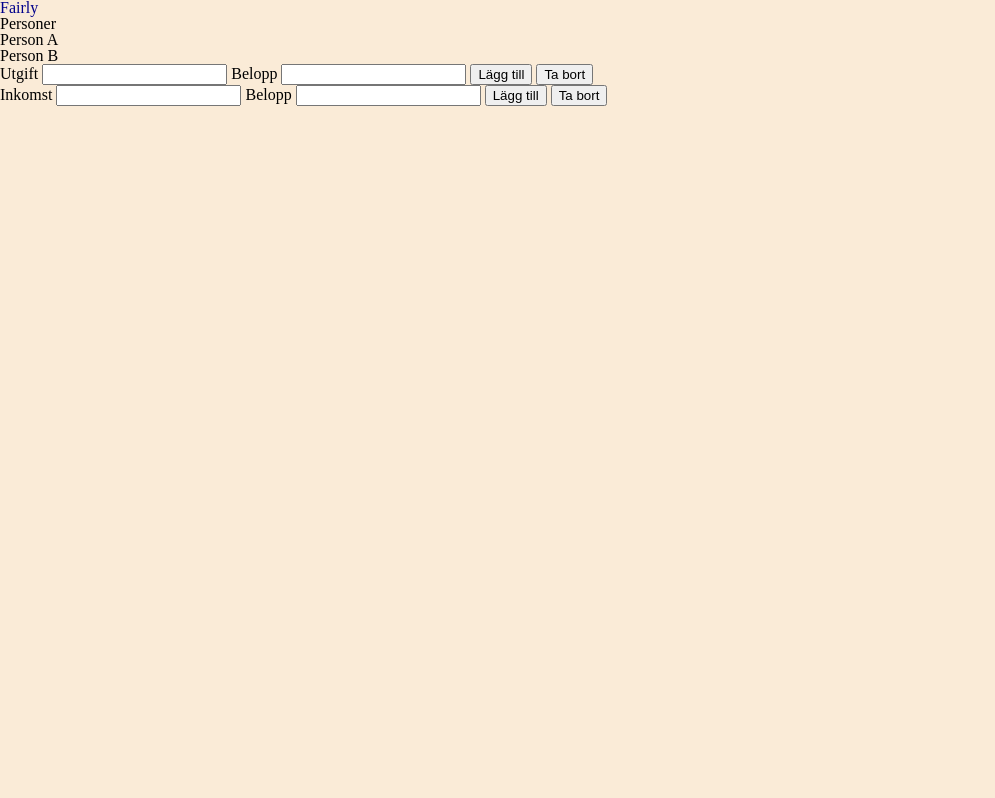
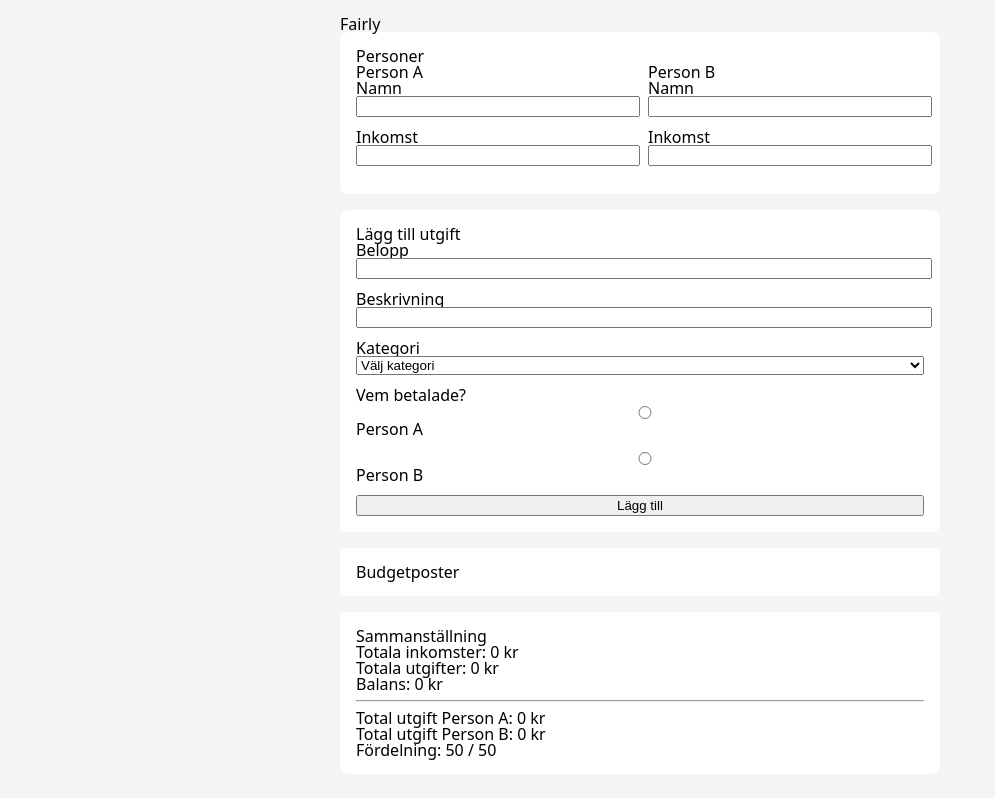
Before and after one commit to jenniemodd/fairly-app, a website built with Vite: page index.html in a window 1280 px wide. Shown: the whole page, without its empty margins (0-995 px from the left). Built offline with nearby package versions, Linux system fonts and the light colour scheme.

Commit message:
css och justering av html

```diff
--- a/index.html
+++ b/index.html
@@ -2,46 +2,124 @@
 <html lang="en">
   <head>
     <meta charset="UTF-8" />
-    <title>fed25d-js-inl-2-budget-app-jenniemodd</title>
+  <meta name="viewport" content="width=device-width, initial-scale=1.0" />
+  <title>Fairly</title>
+  <link rel="stylesheet" href="style.css" />
 </head>
 <body>
+
+  <!-- App container -->
+  <main class="app">
+
+    <!-- Header -->
+    <header class="app-header">
       <h1>Fairly</h1>
-    <form>
+    </header>
+
+    <!-- Personer / inställningar -->
+    <section class="persons">
+      <h2>Personer</h2>
+
+      <div class="person-cards">
+
+        <div class="person-card">
+          <h3>Person A</h3>
           <label>
+            Namn
+            <input type="text" id="personA-name" />
+          </label>
+          <label>
+            Inkomst
+            <input type="number" id="personA-income" />
+          </label>
+        </div>
 
+        <div class="person-card">
+          <h3>Person B</h3>
+          <label>
+            Namn
+            <input type="text" id="personB-name" />
+          </label>
+          <label>
+            Inkomst
+            <input type="number" id="personB-income" />
+          </label>
+        </div>
 
-<h2>Personer</h2>
-<p>Person A</p>
-<p>Person B</p>
-  <section class="expense-input">
-        <span>Utgift</span>
-        <input type="text" name="expense" />
+      </div>
+    </section>
+
+    <!-- Lägg till utgift -->
+    <section class="add-expense">
+      <h2>Lägg till utgift</h2>
+
+      <form id="expense-form">
+        <label>
+          Belopp
+          <input type="number" id="expense-amount" required />
         </label>
 
         <label>
-        <span>Belopp</span>
-        <input type="number" name="amount" class="amount-input"/>
-        <button type="submit" id="register">Lägg till</button>
-         <button type="button" id="remove">Ta bort</button>
-      </label>
-    </section>
-      <label>
-          <section class="income-input">
-        <span>Inkomst</span>
-        <input type="text" name="income" />
+          Beskrivning
+          <input type="text" id="expense-description" required />
         </label>
 
         <label>
-        <span>Belopp</span>
-        <input type="number" name="amount" />
-        <button type="submit" id="register">Lägg till</button>
-        <button type="button" id="remove">Ta bort</button>
-      </section>
+          Kategori
+          <select id="expense-category">
+            <option value="">Välj kategori</option>
+          </select>
         </label>
 
+        <fieldset>
+          <legend>Vem betalade?</legend>
+          <label>
+            <input type="radio" name="paidBy" value="A" required />
+            Person A
+          </label>
+          <label>
+            <input type="radio" name="paidBy" value="B" />
+            Person B
+          </label>
+        </fieldset>
 
+        <button type="submit">Lägg till</button>
+      </form>
+    </section>
 
-    </form>
+    <!-- Budgetposter -->
+    <section class="budget-posts">
+      <h2>Budgetposter</h2>
+
+      <ul id="posts-list">
+        <!-- Renderas via JavaScript -->
+      </ul>
+    </section>
+
+    <!-- Sammanställning -->
+    <section class="summary">
+      <h2>Sammanställning</h2>
+
+      <p>Totala inkomster: <span id="total-income">0</span> kr</p>
+      <p>Totala utgifter: <span id="total-expense">0</span> kr</p>
+
+      <p class="balance">
+        Balans: <span id="balance-amount">0</span> kr
+      </p>
+
+      <hr />
+
+      <p>Total utgift Person A: <span id="personA-total">0</span> kr</p>
+      <p>Total utgift Person B: <span id="personB-total">0</span> kr</p>
+
+      <p>Fördelning: <span id="split-type">50 / 50</span></p>
+
+      <p class="result" id="settlement-result">
+        <!-- Swish-resultat via JS -->
+      </p>
+    </section>
+
+  </main>
     <script type="module" src="/src/main.ts"></script>
   </body>
 </html>
--- a/src/style.scss
+++ b/src/style.scss
@@ -1,9 +1,38 @@
 @use 'reset';
 
 body {
-    background-color: antiquewhite;
+  font-family: system-ui, sans-serif;
+  background: #f5f5f5;
+  margin: 0;
 }
 
-h1 {
-    color: darkblue;
+.app {
+  max-width: 600px;
+  margin: 0 auto;
+  padding: 16px;
 }
+
+section {
+  background: white;
+  padding: 16px;
+  margin-bottom: 16px;
+  border-radius: 8px;
+}
+
+.person-cards {
+  display: flex;
+  gap: 16px;
+}
+
+.person-card {
+  flex: 1;
+}
+
+label {
+  display: block;
+  margin-bottom: 12px;
+}
+
+input, select, button {
+  width: 100%;
+}
```
Lines whose indentation alone changed are shown as unchanged.
